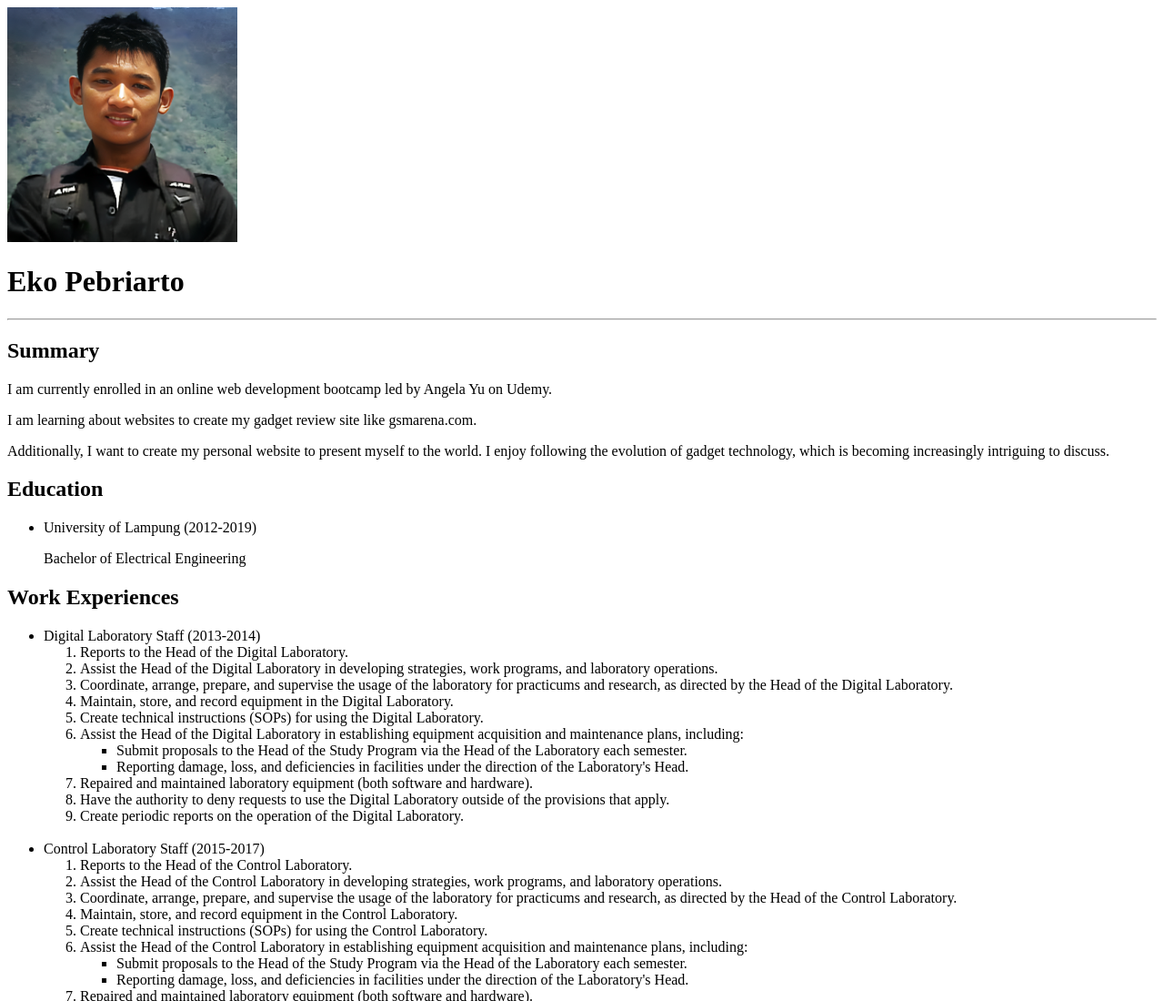
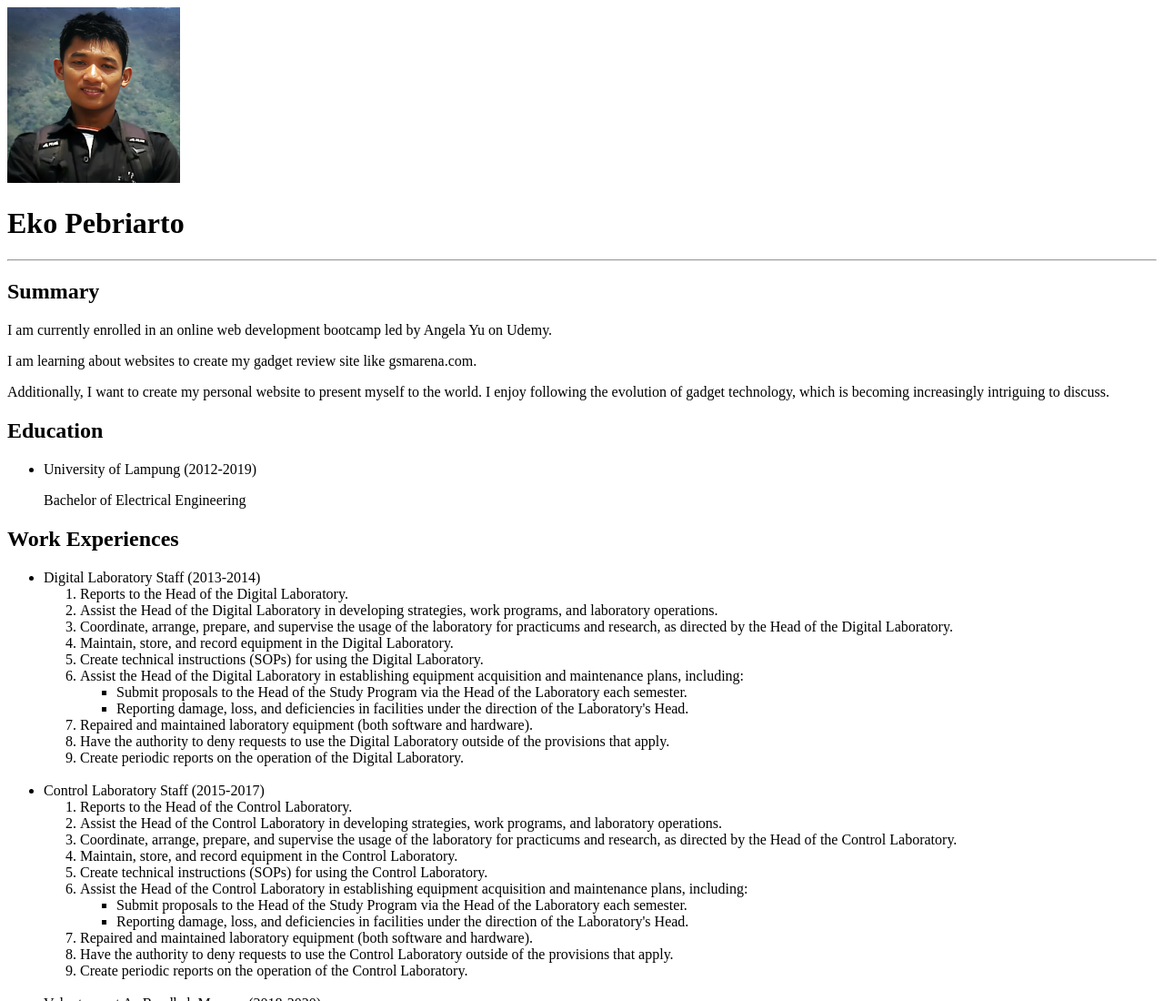
Before and after one commit to pebriarto/html-portfolio, a plain HTML site: page index.html in a window 1280 px wide. Shown: the top 1100 px of the page at 91% size. Drawn offline with Linux system fonts and the light colour scheme.

Commit message:
Update index.html

```diff
--- a/index.html
+++ b/index.html
@@ -7,7 +7,7 @@
     </head>
 
     <body>
-        <img src="./images/photo.png" alt="I am wearing a black shirt" style="max-width:20%; height:auto;">
+        <img src="./images/photo.png" alt="I am wearing a black shirt" style="max-width:15%; height:auto;">
         <h1>Eko Pebriarto</h1>
         <hr>
         <h2>Summary</h2>
```
